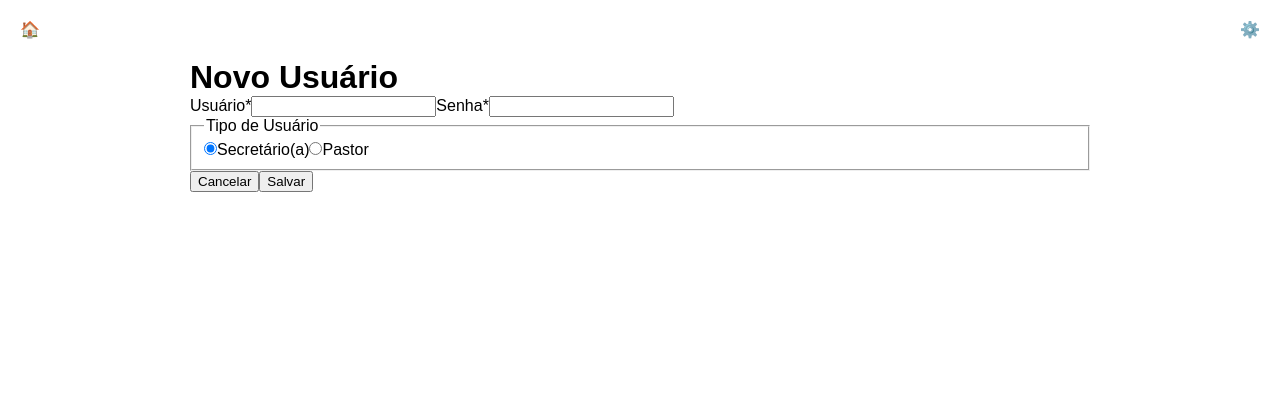
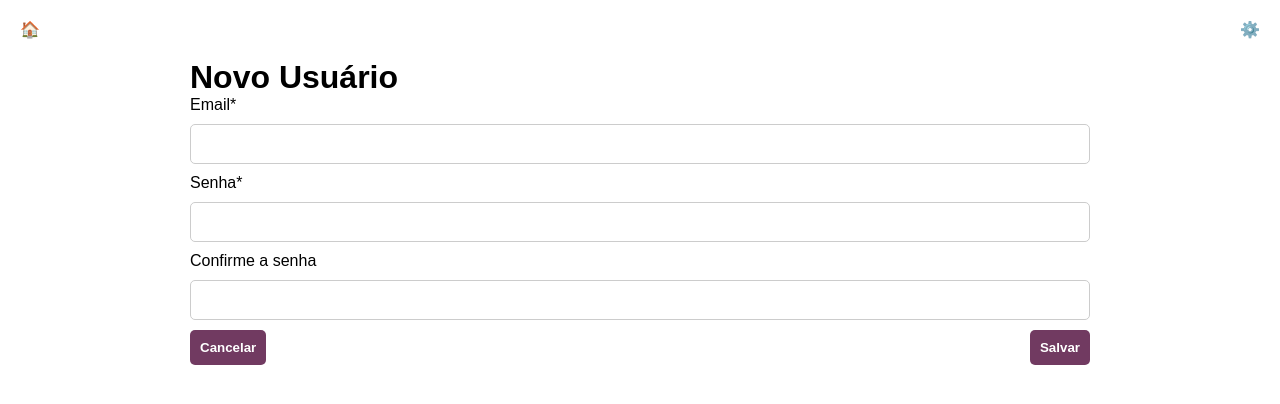
Before and after one commit to rtmonteiro/pi2, an Angular app in the folder src/angular/: page /usuarios/1 in a window 1280 px wide. Shown: the top 404 px of the page. Built offline with nearby package versions, Linux system fonts and the light colour scheme.

Commit message:
feat: create, update and delete user

```diff
--- a/src/angular/src/app/models/User.ts
+++ b/src/angular/src/app/models/User.ts
@@ -10,7 +10,10 @@ export interface IUserModel {
   email: string,
   password: string,
   name: string,
+  passwordConfimation: string,
 }
+
+export type IUserCreate = Omit<IUserModel, 'id' | 'name'>
 
 export class UserResponse {
   constructor(
--- a/src/angular/src/app/pages/login/login.component.ts
+++ b/src/angular/src/app/pages/login/login.component.ts
@@ -1,6 +1,7 @@
 import { Component, OnInit } from "@angular/core";
 import { LoginService } from "src/app/services/login.service";
 import { User } from "../../models/User";
+import { Router } from "@angular/router";
 
 @Component({
   selector: "ca-login",
@@ -13,6 +14,7 @@ export class LoginComponent implements OnInit {
 
   constructor(
     private loginService: LoginService,
+    private router: Router
   ) {}
 
   ngOnInit(): void {
@@ -20,6 +22,10 @@ export class LoginComponent implements OnInit {
   }
 
   login() {
-    this.loginService.login(this.user).subscribe()
+    this.loginService.login(this.user)
+      .subscribe({
+        complete: () => this.router.navigate(['/menu']),
+        error: (err) => console.error(err)
+      })
   }
 }
--- a/src/angular/src/app/pages/usuario/usuario.component.html
+++ b/src/angular/src/app/pages/usuario/usuario.component.html
@@ -1,22 +1,25 @@
-<h1>Novo Usuário</h1>
+<h1>{{user.email == '' ? 'Novo Usuário' : user.email}}</h1>
 
 <form>
-  <label for="username">Usuário*</label>
-  <input type="text" name="usaname" id="username">
+  <label for="username">Email*</label>
+  <input [(ngModel)]="user.email" type="text" name="email" id="email">
 
   <label for="password">Senha*</label>
-  <input type="password" name="password" id="password">
+  <input [(ngModel)]="user.password" type="password" name="password" id="password">
 
+  <label for="passwordCOnfirmation">Confirme a senha</label>
+  <input [(ngModel)]="user.passwordConfimation" type="password" name="password" id="password">
+<!--
   <fieldset>
     <legend>Tipo de Usuário</legend>
     <input type="radio" id="secretary" name="user_type" value="secretary" checked>
     <label for="secretary">Secretário(a)</label>
     <input type="radio" id="pastor" name="user_type" value="pastor">
     <label for="pastor">Pastor</label>
-  </fieldset>
+  </fieldset> -->
 
-  <div>
+  <div class="action">
     <button type="button" (click)="cancel()">Cancelar</button>
-    <button type="submit">Salvar</button>
+    <button (click)="save()">Salvar</button>
   </div>
 </form>
--- a/src/angular/src/app/pages/usuario/usuario.component.scss
+++ b/src/angular/src/app/pages/usuario/usuario.component.scss
@@ -0,0 +1,31 @@
+@use 'src/assets/styles/variables.scss' as var;
+
+form {
+    display: flex;
+    flex-direction: column;
+    gap: 10px;
+
+    input {
+        width: 100%;
+        height: 40px;
+        border: 1px solid #ccc;
+        border-radius: 5px;
+        padding: 0 10px;
+        font-size: 16px;
+    }
+
+    .action {
+        display: flex;
+        justify-content: space-between;
+        gap: 10px;
+    }
+
+    button {
+        padding: 10px;
+        background-color: var.$primary-color;
+        border: none;
+        border-radius: 5px;
+        font-weight: bold;
+        color: var.$white-color;
+    }
+}
--- a/src/angular/src/app/pages/usuario/usuario.component.ts
+++ b/src/angular/src/app/pages/usuario/usuario.component.ts
@@ -1,5 +1,8 @@
 import { Component, OnInit } from '@angular/core';
-import { ActivatedRoute } from '@angular/router';
+import { ActivatedRoute, Router } from '@angular/router';
+import { switchMap, tap } from 'rxjs';
+import { IUserCreate, IUserModel } from 'src/app/models/User';
+import { UsuariosService } from 'src/app/services/usuarios.service';
 
 @Component({
   selector: 'app-usuario',
@@ -8,14 +11,43 @@ import { ActivatedRoute } from '@angular/router';
 })
 export class UsuarioComponent implements OnInit {
 
-  constructor(private route: ActivatedRoute) {
-    this.route.params.subscribe(({id}) => console.log(id));
+
+  user!: IUserCreate;
+  id!: string;
+
+  constructor(
+    private route: ActivatedRoute,
+    private router: Router,
+    private usuariosService: UsuariosService,
+  ) {
+    this.route.params
+      .pipe(tap(({id}) => {
+        this.id = id;
+        this.user = this.usuariosService.getUser(id);
+      }))
+      .subscribe();
   }
 
   ngOnInit(): void {
   }
 
+  save() {
+    if (this.id != '0') {
+      this.usuariosService.updateUser(this.user).subscribe({
+        complete: () => this.router.navigate(['usuarios']),
+      });
+      return;
+    }
+    this.usuariosService.saveUser({
+      email: this.user.email,
+      password: this.user.password,
+      passwordConfimation: this.user.password,
+    }).subscribe({
+      complete: () => this.router.navigate(['usuarios']),
+    });
+  }
+
   cancel() {
-    console.log('cancel');
+    this.router.navigate(['usuarios']);
   }
 }
--- a/src/angular/src/app/pages/usuarios/usuarios.component.ts
+++ b/src/angular/src/app/pages/usuarios/usuarios.component.ts
@@ -22,7 +22,9 @@ export class UsuariosComponent implements OnInit {
   }
 
   deleteUser($event: string) {
-    this.usuariosService.deleteUser($event).subscribe();
+    this.usuariosService.deleteUser($event).subscribe(
+      () => this.users$ = this.usuariosService.getUsers()
+    );
   }
 
 }
--- a/src/angular/src/app/pages/usuarios/usuarios.module.ts
+++ b/src/angular/src/app/pages/usuarios/usuarios.module.ts
@@ -4,6 +4,7 @@ import { RouterModule } from "@angular/router";
 import { UsuarioItemComponent } from "src/app/components/usuario-item/usuario-item.component";
 import { UsuarioComponent } from "../usuario/usuario.component";
 import { UsuariosComponent } from "./usuarios.component";
+import { FormsModule } from "@angular/forms";
 
 @NgModule({
   declarations: [
@@ -13,7 +14,8 @@ import { UsuariosComponent } from "./usuarios.component";
   ],
   imports: [
     CommonModule,
-    RouterModule
+    RouterModule,
+    FormsModule
   ]
 })
 export class UsuariosModule {
--- a/src/angular/src/app/services/usuarios.service.ts
+++ b/src/angular/src/app/services/usuarios.service.ts
@@ -1,16 +1,25 @@
 import { HttpClient } from '@angular/common/http';
 import { Injectable } from '@angular/core';
-import { Observable, map } from 'rxjs';
-import { IUserModel } from '../models/User';
+import { Observable, map, tap } from 'rxjs';
+import { IUserCreate, IUserModel } from '../models/User';
+import { environment } from 'src/environments/environment';
 
 export interface IUsuario {
-  id: number;
-  email: string;
-  first_name: string;
-  last_name: string;
-  avatar: string;
-  password?: string;
-  name?: string;
+  id: string
+  userName: string
+  normalizedUserName: string
+  email: string
+  normalizedEmail: string
+  emailConfirmed: boolean
+  passwordHash: string
+  securityStamp: string
+  concurrencyStamp: string
+  phoneNumber: any
+  phoneNumberConfirmed: boolean
+  twoFactorEnabled: boolean
+  lockoutEnd: any
+  lockoutEnabled: boolean
+  accessFailedCount: number
 }
 
 @Injectable({
@@ -18,24 +27,44 @@ export interface IUsuario {
 })
 export class UsuariosService {
 
+  baseUrl = environment.BASE_URL
+
+  userList: IUserModel[] = []
+
   constructor(
     private http: HttpClient
   ) { }
 
   getUsers(): Observable<IUserModel[]> {
-    return this.http.get<IUserModel[]>('https://reqres.in/api/users')
-      .pipe(map((response: any) => response.data.map((user: IUsuario) => {
+    return this.http.get<IUserModel[]>(this.baseUrl+'/User')
+      .pipe(map((response: any) => response.map((user: IUsuario) => {
         return {
-          id: user.id.toString(),
+          id: user.id,
           email: user.email,
-          avatar: user.avatar,
-          name: `${user.first_name} ${user.last_name}`,
-          password: '',
+          name: user.userName,
+          password: user.passwordHash,
         } as IUserModel;
-      })));
+      })))
+      .pipe(tap(users => this.userList = users));
+  }
+
+  getUser(id: string): IUserCreate {
+    const userModel = this.userList.find(user => user.id === id)
+
+    return {
+      email: userModel?.email ?? '',
+    } as IUserCreate
+  }
+
+  saveUser(user: IUserCreate) {
+    return this.http.post(this.baseUrl+'/User/cadastro', user);
+  }
+
+  updateUser(user: IUserCreate) {
+    return this.http.post(this.baseUrl+'/User/update', user);
   }
 
   deleteUser(id: string): Observable<void> {
-    return this.http.delete<void>(`https://reqres.in/api/users/${id}`);
+    return this.http.delete<void>(this.baseUrl+'/User/delete/'+id);
   }
 }
```
